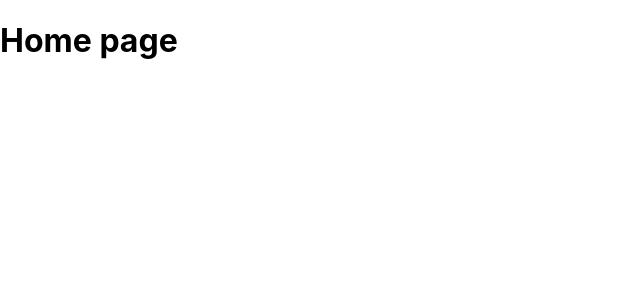
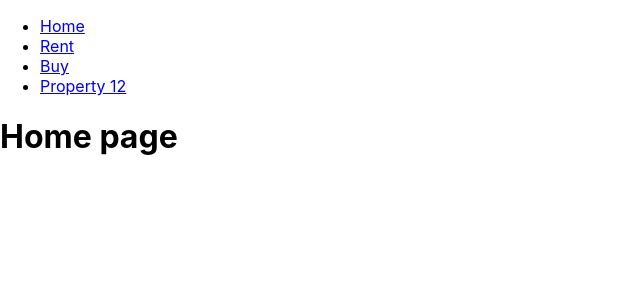
Before and after one commit to SvenMC/django_estate_agent, a React (Create React App) app in the folder frontend/: page / in a window 1280 px wide. Shown: the top 300 px of the page, without its empty margins (0-640 px from the left). Built offline with nearby package versions, Linux system fonts and the light colour scheme.

Commit message:
add basic global navbar

```diff
--- a/frontend/src/App.tsx
+++ b/frontend/src/App.tsx
@@ -5,10 +5,12 @@ import './App.css';
 import Home from './Pages/Home';
 import Rent from './Pages/Rent';
 import Buy from './Pages/Buy';
+import Navbar from './Components/Navbar';
 
 function App() {
     return (
         <BrowserRouter>
+        <Navbar />
             <Routes>
                 <Route path="/" element={<Home />}>
                 </Route>
--- /dev/null
+++ b/frontend/src/Components/Navbar.tsx
@@ -0,0 +1,13 @@
+import { Link } from "react-router-dom";
+import PropertyIndex from "../Components/PropertyIndex";
+
+export default function Navbar() {
+  return (
+    <ul>
+      <li><Link to={`/`}>Home</Link></li>
+      <li><Link to={`/rent/`}>Rent</Link></li>
+      <li><Link to={`/buy/`}>Buy</Link></li>
+      <li><Link to={`/property/12/`}>Property 12</Link></li>
+    </ul>
+  );
+}
```
